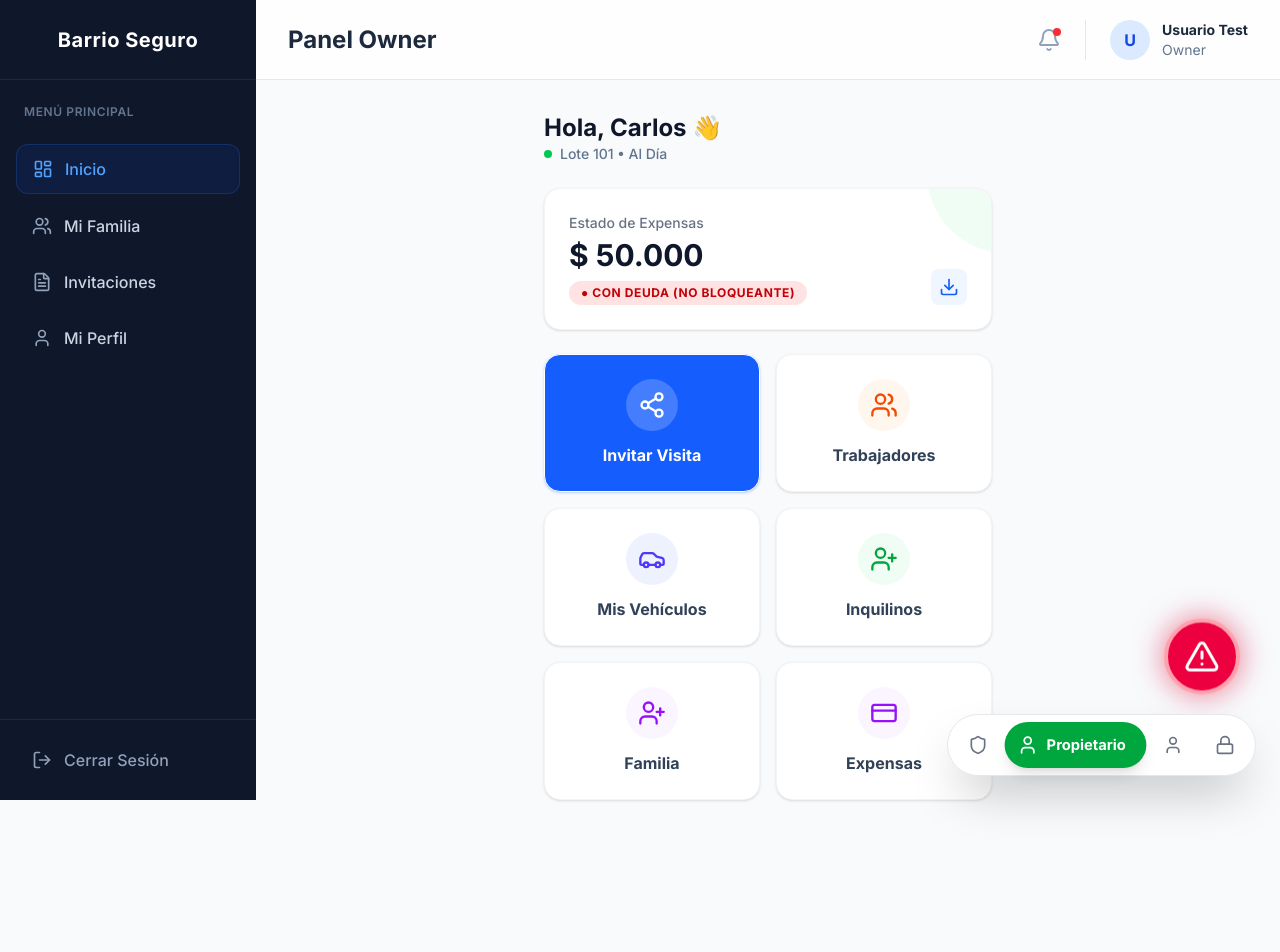
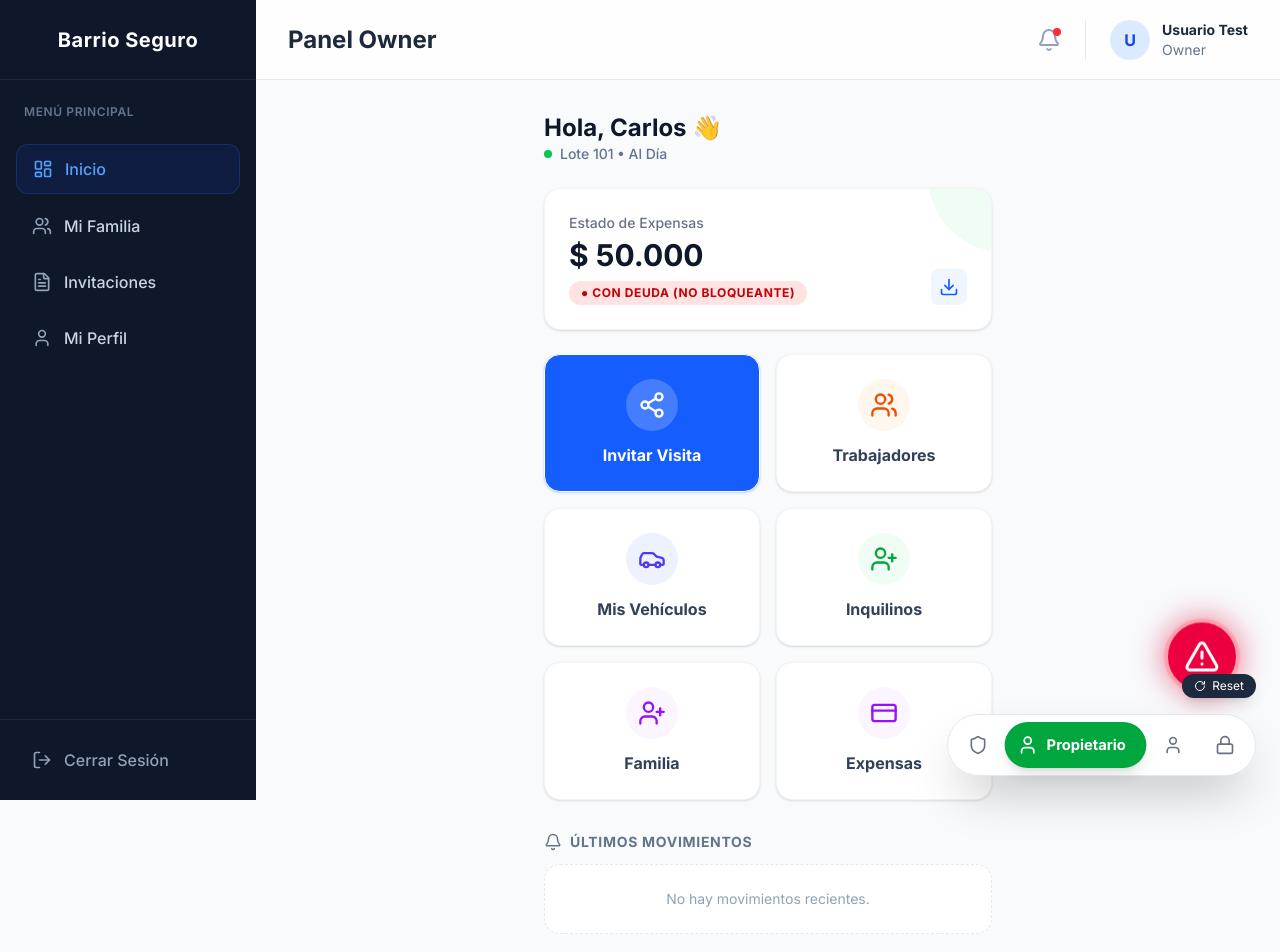
Before and after one commit to dantevatani10/control_barrio, a Next.js app: page /dashboard/owner in a window 1280 px wide. Shown: the top 952 px of the page. Built offline with nearby package versions, Linux system fonts and the light colour scheme.

Commit message:
nuevo sistema de notificaciones

```diff
--- a/src/app/page.tsx
+++ b/src/app/page.tsx
@@ -17,7 +17,7 @@ export default function Home() {
           </div>
           <div className="flex items-center gap-4">
             <Link
-              href="/dashboard/demo"
+              href="/dashboard/admin"
               className="text-sm font-semibold text-slate-600 hover:text-blue-600 transition-colors hidden sm:block"
             >
               Ver Demo Live
@@ -47,7 +47,7 @@ export default function Home() {
 
               <div className="flex flex-col sm:flex-row gap-4 mb-16">
                 <Link
-                  href="/dashboard/demo"
+                  href="/dashboard/admin"
                   className="inline-flex items-center justify-center gap-2 bg-blue-600 text-white px-8 py-4 rounded-xl font-bold text-lg hover:bg-blue-700 transition-all shadow-xl shadow-blue-600/30 hover:-translate-y-1"
                 >
                   Ver Demo Activa <ArrowRight size={20} />
@@ -59,25 +59,25 @@ export default function Home() {
 
               <div className="flex flex-col gap-4 w-full max-w-sm">
                 <button
-                  onClick={() => window.location.href = '/dashboard/demo?role=admin'}
+                  onClick={() => window.location.href = '/dashboard/admin'}
                   className="bg-slate-900 text-white font-bold py-4 rounded-xl shadow-lg hover:bg-slate-800 transition-all flex items-center justify-center gap-2"
                 >
                   Login como Admin
                 </button>
                 <button
-                  onClick={() => window.location.href = '/dashboard/demo?role=guard'}
+                  onClick={() => window.location.href = '/dashboard/guard'}
                   className="bg-blue-600 text-white font-bold py-4 rounded-xl shadow-lg hover:bg-blue-700 transition-all flex items-center justify-center gap-2"
                 >
                   Login como Guardia (Mobile)
                 </button>
                 <button
-                  onClick={() => window.location.href = '/dashboard/demo?role=owner'}
+                  onClick={() => window.location.href = '/dashboard/owner'}
                   className="bg-emerald-600 text-white font-bold py-4 rounded-xl shadow-lg hover:bg-emerald-700 transition-all flex items-center justify-center gap-2"
                 >
                   Login como Propietario
                 </button>
                 <button
-                  onClick={() => window.location.href = '/dashboard/demo?role=tenant'}
+                  onClick={() => window.location.href = '/dashboard/tenant'}
                   className="bg-orange-500 text-white font-bold py-4 rounded-xl shadow-lg hover:bg-orange-600 transition-all flex items-center justify-center gap-2"
                 >
                   Login como Inquilino
@@ -109,7 +109,7 @@ export default function Home() {
             {/* Demo Showcase Card */}
             <div className="relative lg:h-[600px] flex items-center justify-center">
               <div className="absolute inset-0 bg-gradient-to-tr from-blue-100 to-purple-50 rounded-full blur-3xl opacity-60"></div>
-              <Link href="/dashboard/demo" className="relative group cursor-pointer w-full max-w-md">
+              <Link href="/dashboard/admin" className="relative group cursor-pointer w-full max-w-md">
                 <div className="absolute -inset-1 bg-gradient-to-r from-blue-600 to-cyan-500 rounded-2xl blur opacity-25 group-hover:opacity-50 transition duration-1000 group-hover:duration-200"></div>
                 <div className="relative bg-white rounded-2xl shadow-2xl overflow-hidden border border-gray-100">
                   {/* Fake Browser Header */}
--- a/src/components/RoleSwitcher.tsx
+++ b/src/components/RoleSwitcher.tsx
@@ -2,7 +2,7 @@
 
 import React from 'react';
 import { clsx } from 'clsx';
-import { Shield, User, Lock } from 'lucide-react';
+import { Shield, User, Lock, RotateCw } from 'lucide-react';
 import { Role } from '@/types';
 import { usePathname, useRouter } from 'next/navigation';
 
@@ -24,7 +24,24 @@ export default function RoleSwitcher() {
         router.push(`/dashboard/${role}`);
     };
     return (
-        <div className="fixed bottom-6 right-6 bg-white shadow-2xl rounded-full p-2 flex gap-2 border border-gray-200 z-50 animate-fade-in-up">
+        <div className="fixed bottom-6 right-6 z-50">
+            {/* Reset Demo Button */}
+            <button
+                onClick={() => {
+                    if (confirm('¿Reiniciar demo? Se borrarán todos los datos.')) {
+                        window.localStorage.clear();
+                        window.location.href = '/';
+                    }
+                }}
+                className="absolute -top-10 right-0 bg-slate-800 text-white hover:bg-slate-700 text-xs px-3 py-1 rounded-full flex items-center gap-1.5 shadow-lg transition-all hover:scale-105 active:scale-95"
+                title="Reiniciar Demo"
+            >
+                <RotateCw size={12} />
+                Reset
+            </button>
+
+            {/* Role Switcher Pill */}
+            <div className="bg-white shadow-2xl rounded-full p-2 flex gap-2 border border-gray-200 animate-fade-in-up">
                 <button
                     onClick={() => handleRoleChange('guard')}
                     className={clsx(
@@ -73,5 +90,6 @@ export default function RoleSwitcher() {
                     {currentRole === 'admin' && <span className="text-sm font-bold pr-2">Admin</span>}
                 </button>
             </div>
+        </div>
     );
 }
--- a/src/components/owner/OwnerDashboard.tsx
+++ b/src/components/owner/OwnerDashboard.tsx
@@ -4,7 +4,7 @@ import WorkerList from './WorkerList';
 import VehicleList from './VehicleList';
 import AddTenantModal from './AddTenantModal';
 import AddFamilyMemberModal from './AddFamilyMemberModal';
-import { ChevronLeft, Download, UserPlus, Trash2, Users, AlertTriangle, ShieldAlert, Ambulance } from 'lucide-react';
+import { ChevronLeft, Download, UserPlus, Trash2, Users, AlertTriangle, ShieldAlert, Ambulance, Bell, CheckCheck } from 'lucide-react';
 import { Role, Profile } from '@/types';
 import { mockService } from '@/lib/mock-service';
 import { Badge } from '@/components/ui/Badge';
@@ -23,6 +23,11 @@ export default function OwnerDashboard({ role = 'owner' }: { role?: Role }) {
 
     // Emergency S.O.S State
     const [showSOSModal, setShowSOSModal] = useState(false);
+
+    // Notifications State
+    // eslint-disable-next-line @typescript-eslint/no-explicit-any
+    const [notifications, setNotifications] = useState<any[]>([]);
+    const [unreadCount, setUnreadCount] = useState(0);
 
     useEffect(() => {
         // Load Profile from Service based on Role for Demo
@@ -43,6 +48,18 @@ export default function OwnerDashboard({ role = 'owner' }: { role?: Role }) {
             }
         }
     }, [role]);
+
+    // Polling for Notifications (every 2 seconds)
+    useEffect(() => {
+        const checkNotifications = () => {
+            setNotifications(mockService.getNotifications().slice(0, 10));
+            setUnreadCount(mockService.getUnreadNotificationCount());
+        };
+
+        checkNotifications(); // Initial
+        const interval = setInterval(checkNotifications, 2000);
+        return () => clearInterval(interval);
+    }, []);
 
     const handleAddTenant = (newTenant: Profile & { dni?: string; contract_end?: string }) => {
         setTenants([...tenants, newTenant]);
@@ -115,6 +132,62 @@ export default function OwnerDashboard({ role = 'owner' }: { role?: Role }) {
                         </div>
 
                         <QuickActions onViewChange={setView} role={role} currentProfile={currentProfile} />
+
+                        {/* Notifications Panel */}
+                        <div className="mt-6">
+                            <div className="flex items-center justify-between mb-3">
+                                <div className="flex items-center gap-2">
+                                    <Bell size={18} className="text-slate-500" />
+                                    <h3 className="text-sm font-bold text-slate-500 uppercase tracking-wider">Últimos Movimientos</h3>
+                                    {unreadCount > 0 && (
+                                        <span className="bg-red-500 text-white text-[10px] font-bold px-2 py-0.5 rounded-full animate-pulse">
+                                            {unreadCount}
+                                        </span>
+                                    )}
+                                </div>
+                                {unreadCount > 0 && (
+                                    <button
+                                        onClick={() => {
+                                            mockService.markAllNotificationsAsRead();
+                                            setUnreadCount(0);
+                                            setNotifications(mockService.getNotifications().slice(0, 10));
+                                        }}
+                                        className="text-xs text-blue-600 font-bold flex items-center gap-1 hover:text-blue-800"
+                                    >
+                                        <CheckCheck size={14} /> Marcar leídas
+                                    </button>
+                                )}
+                            </div>
+                            <div className="space-y-2">
+                                {notifications.length === 0 ? (
+                                    <div className="bg-white rounded-2xl border border-dashed border-slate-200 p-6 text-center text-sm text-slate-400">
+                                        No hay movimientos recientes.
+                                    </div>
+                                ) : (
+                                    notifications.map((notif: { id: string; message: string; timestamp: string; read: boolean }) => (
+                                        <div
+                                            key={notif.id}
+                                            onClick={() => {
+                                                mockService.markNotificationAsRead(notif.id);
+                                                setNotifications(mockService.getNotifications().slice(0, 10));
+                                                setUnreadCount(mockService.getUnreadNotificationCount());
+                                            }}
+                                            className={`bg-white p-4 rounded-xl border shadow-sm cursor-pointer transition-all hover:shadow-md ${!notif.read
+                                                    ? 'border-blue-300 bg-blue-50/50'
+                                                    : 'border-slate-100'
+                                                }`}
+                                        >
+                                            <p className={`text-sm font-medium ${!notif.read ? 'text-slate-900' : 'text-slate-600'}`}>
+                                                {notif.message}
+                                            </p>
+                                            <p className="text-[10px] text-slate-400 mt-1 font-mono">
+                                                {new Date(notif.timestamp).toLocaleTimeString()}
+                                            </p>
+                                        </div>
+                                    ))
+                                )}
+                            </div>
+                        </div>
                     </>
                 )}
                 {view === 'workers' && <WorkerList />}
--- a/src/lib/mock-service.ts
+++ b/src/lib/mock-service.ts
@@ -22,6 +22,8 @@ class MockService {
     private vehicles: Vehicle[] = []; // Add vehicles property
     // eslint-disable-next-line @typescript-eslint/no-explicit-any
     private emergencies: any[] = [];
+    // eslint-disable-next-line @typescript-eslint/no-explicit-any
+    private notifications: any[] = [];
 
     private constructor() {
         this.initialize();
@@ -368,7 +370,7 @@ class MockService {
     }
 
     recordEntry(data: Partial<AccessLog>) {
-        return this.logEntry({
+        const log = this.logEntry({
             ...data,
             details: {
                 guest_name: data.details?.guest_name || 'Desconocido',
@@ -378,6 +380,18 @@ class MockService {
                 vehicle_plate: data.details?.vehicle_plate
             }
         });
+
+        // Auto-generate notification for resident
+        this.notifications.push({
+            id: `notif-${Date.now()}`,
+            type: 'entry',
+            message: `✅ INGRESO AUTORIZADO: ${data.details?.guest_name || 'Visitante'} acaba de ingresar a tu lote.`,
+            unit: data.details?.unit || 'Sin unidad',
+            timestamp: new Date().toISOString(),
+            read: false
+        });
+
+        return log;
     }
 
     // --- WORKER MANAGEMENT ---
@@ -455,6 +469,26 @@ class MockService {
         return false;
     }
 
+    // --- NOTIFICATIONS ---
+    getNotifications() {
+        return this.notifications.sort((a: { timestamp: string }, b: { timestamp: string }) =>
+            new Date(b.timestamp).getTime() - new Date(a.timestamp).getTime()
+        );
+    }
+
+    getUnreadNotificationCount() {
+        return this.notifications.filter(n => !n.read).length;
+    }
+
+    markNotificationAsRead(id: string) {
+        const notif = this.notifications.find(n => n.id === id);
+        if (notif) notif.read = true;
+    }
+
+    markAllNotificationsAsRead() {
+        this.notifications.forEach(n => n.read = true);
+    }
+
     createGuard(data: { first_name: string; last_name: string; email: string; shift?: 'Mañana' | 'Tarde' | 'Noche' }) {
         const newGuard: Profile = {
             id: `g-${Date.now()}`,
```
Lines whose indentation alone changed are shown as unchanged.
